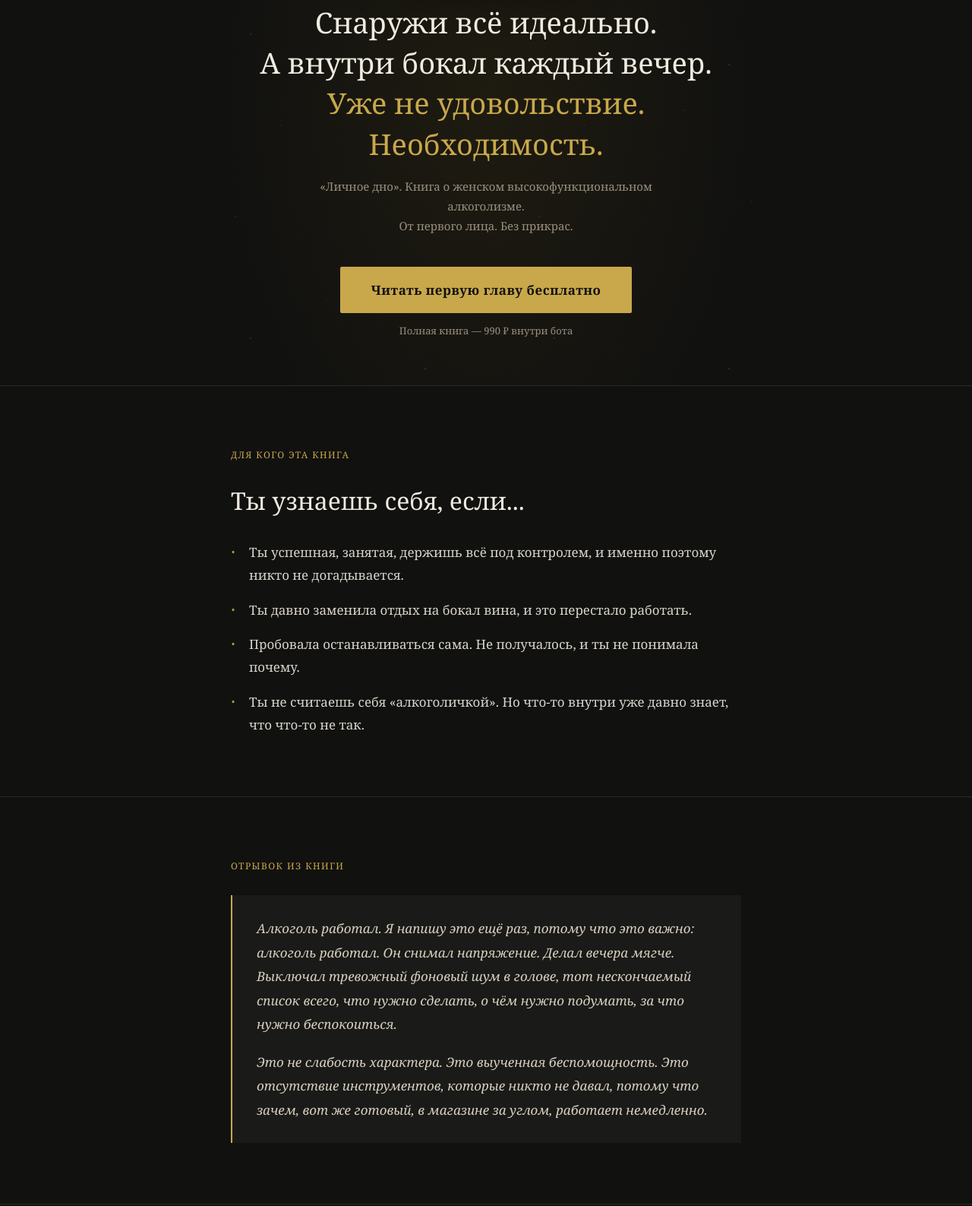
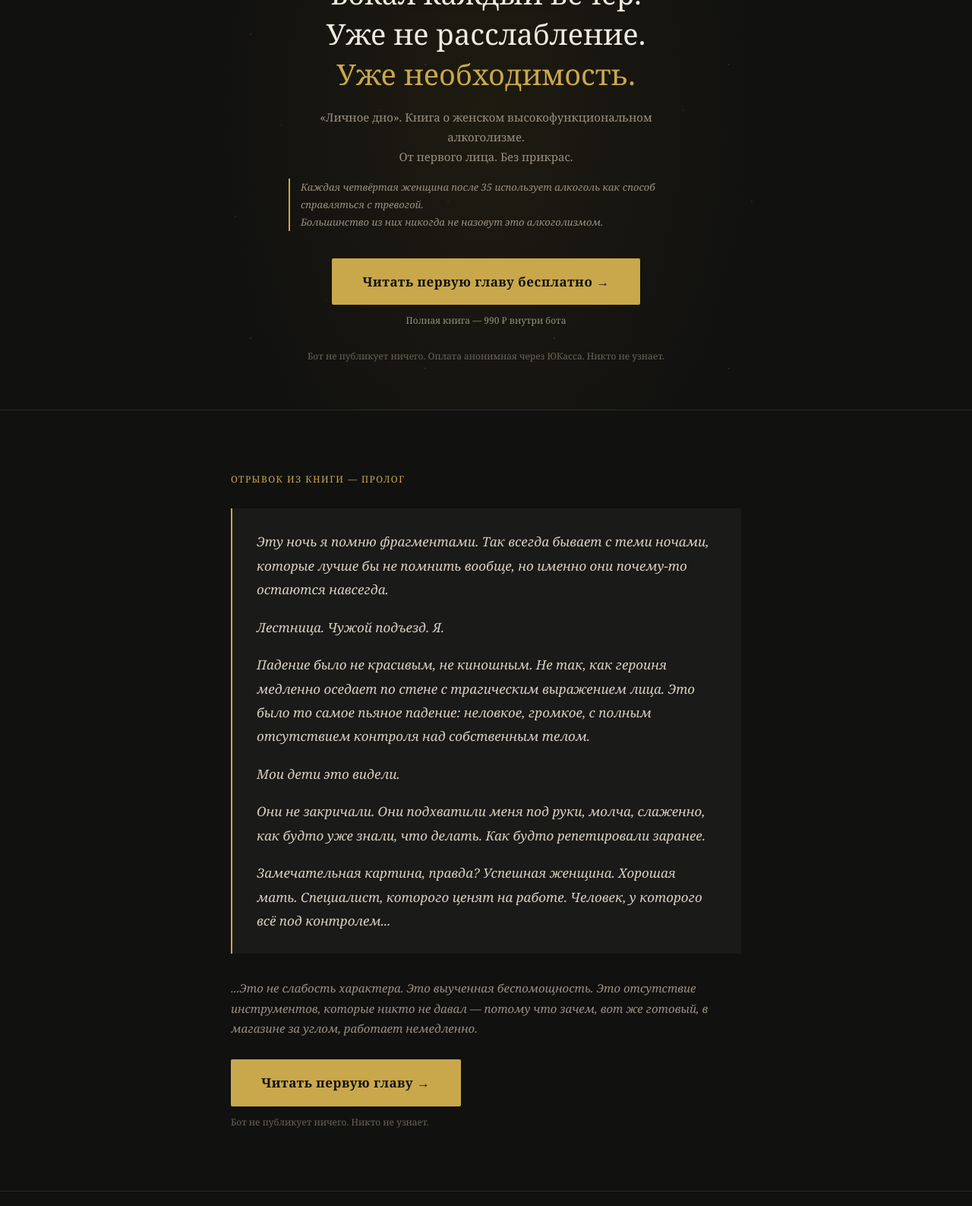
Before and after one commit to natalapsenickins-hash/lichnoednobook, a plain HTML site: page index.html in a window 1280 px wide. Shown: the part 435-2022 px from the top of the page at 76% size. Drawn offline with Linux system fonts and the light colour scheme.

Commit message:
Refactor styles and update content in index.html
Updated various styles and content in index.html, including adjustments to image size, margin values, and added new sections for excerpts and statistics.

```diff
--- a/index.html
+++ b/index.html
@@ -1,3 +1,4 @@
+
 <!DOCTYPE html>
 <html lang="ru">
 <head>
@@ -58,12 +59,12 @@
     }
 
     .cover-img {
-      width: 220px;
+      width: 200px;
       border-radius: 4px;
       box-shadow: 0 20px 60px rgba(0,0,0,0.7), 0 0 40px rgba(201,168,76,0.15);
       position: relative;
       z-index: 1;
-      margin-bottom: 48px;
+      margin-bottom: 40px;
     }
 
     .hero-headline {
@@ -87,7 +88,20 @@
       max-width: 480px;
       position: relative;
       z-index: 1;
-      margin-bottom: 40px;
+      margin-bottom: 16px;
+    }
+
+    .stat-line {
+      font-size: 13px;
+      color: var(--muted);
+      max-width: 520px;
+      position: relative;
+      z-index: 1;
+      margin-bottom: 36px;
+      font-style: italic;
+      border-left: 2px solid var(--gold);
+      padding-left: 14px;
+      text-align: left;
     }
 
     .btn {
@@ -106,9 +120,17 @@
     .btn:hover { opacity: 0.88; }
 
     .btn-note {
-      font-size: 13px;
+      font-size: 12px;
       color: var(--muted);
-      margin-top: 12px;
+      margin-top: 10px;
+      position: relative;
+      z-index: 1;
+    }
+
+    .anon-note {
+      font-size: 12px;
+      color: #6a6458;
+      margin-top: 8px;
       position: relative;
       z-index: 1;
     }
@@ -144,6 +166,24 @@
       margin: 0;
     }
 
+    /* EXCERPT */
+    .excerpt-box {
+      border-left: 2px solid var(--gold);
+      padding: 28px 32px;
+      background: var(--dark2);
+      font-style: italic;
+      color: #d8d0c0;
+      line-height: 1.85;
+      margin-bottom: 32px;
+    }
+
+    .excerpt-hook {
+      color: var(--muted);
+      font-size: 15px;
+      margin-bottom: 28px;
+      font-style: italic;
+    }
+
     /* FOR WHOM */
     .forwhom-list {
       list-style: none;
@@ -167,16 +207,6 @@
       font-size: 24px;
       line-height: 1;
       top: 2px;
-    }
-
-    /* EXCERPT */
-    .excerpt-box {
-      border-left: 2px solid var(--gold);
-      padding: 28px 32px;
-      background: var(--dark2);
-      font-style: italic;
-      color: #d8d0c0;
-      line-height: 1.85;
     }
 
     /* CONTENTS */
@@ -308,16 +338,39 @@
 <section class="hero">
   <img src="cover.jpg" alt="Обложка книги Личное дно" class="cover-img" />
   <h1 class="hero-headline">
-    Снаружи всё идеально.<br>
-    А внутри бокал каждый вечер.<br>
-    <em>Уже не удовольствие. Необходимость.</em>
+    Бокал каждый вечер.<br>
+    Уже не расслабление.<br>
+    <em>Уже необходимость.</em>
   </h1>
   <p class="hero-sub">
     «Личное дно». Книга о женском высокофункциональном алкоголизме.<br>
     От первого лица. Без прикрас.
   </p>
-  <a href="https://t.me/lichnoedno_bot" class="btn">Читать первую главу бесплатно</a>
+  <p class="stat-line">
+    Каждая четвёртая женщина после 35 использует алкоголь как способ справляться с тревогой.<br>
+    Большинство из них никогда не назовут это алкоголизмом.
+  </p>
+  <a href="https://t.me/lichnoedno_bot" class="btn">Читать первую главу бесплатно →</a>
   <p class="btn-note">Полная книга — 990 ₽ внутри бота</p>
+  <p class="anon-note">Бот не публикует ничего. Оплата анонимная через ЮКасса. Никто не узнает.</p>
+</section>
+
+<hr class="divider" />
+
+<!-- EXCERPT -->
+<section>
+  <p class="section-label">Отрывок из книги — пролог</p>
+  <div class="excerpt-box">
+    <p>Эту ночь я помню фрагментами. Так всегда бывает с теми ночами, которые лучше бы не помнить вообще, но именно они почему-то остаются навсегда.</p>
+    <p>Лестница. Чужой подъезд. Я.</p>
+    <p>Падение было не красивым, не киношным. Не так, как героиня медленно оседает по стене с трагическим выражением лица. Это было то самое пьяное падение: неловкое, громкое, с полным отсутствием контроля над собственным телом.</p>
+    <p>Мои дети это видели.</p>
+    <p>Они не закричали. Они подхватили меня под руки, молча, слаженно, как будто уже знали, что делать. Как будто репетировали заранее.</p>
+    <p>Замечательная картина, правда? Успешная женщина. Хорошая мать. Специалист, которого ценят на работе. Человек, у которого всё под контролем...</p>
+  </div>
+  <p class="excerpt-hook">...Это не слабость характера. Это выученная беспомощность. Это отсутствие инструментов, которые никто не давал — потому что зачем, вот же готовый, в магазине за углом, работает немедленно.</p>
+  <a href="https://t.me/lichnoedno_bot" class="btn">Читать первую главу →</a>
+  <p class="anon-note" style="margin-top: 10px;">Бот не публикует ничего. Никто не узнает.</p>
 </section>
 
 <hr class="divider" />
@@ -332,17 +385,6 @@
     <li>Пробовала останавливаться сама. Не получалось, и ты не понимала почему.</li>
     <li>Ты не считаешь себя «алкоголичкой». Но что-то внутри уже давно знает, что что-то не так.</li>
   </ul>
-</section>
-
-<hr class="divider" />
-
-<!-- EXCERPT -->
-<section>
-  <p class="section-label">Отрывок из книги</p>
-  <div class="excerpt-box">
-    <p>Алкоголь работал. Я напишу это ещё раз, потому что это важно: алкоголь работал. Он снимал напряжение. Делал вечера мягче. Выключал тревожный фоновый шум в голове, тот нескончаемый список всего, что нужно сделать, о чём нужно подумать, за что нужно беспокоиться.</p>
-    <p>Это не слабость характера. Это выученная беспомощность. Это отсутствие инструментов, которые никто не давал, потому что зачем, вот же готовый, в магазине за углом, работает немедленно.</p>
-  </div>
 </section>
 
 <hr class="divider" />
@@ -394,9 +436,11 @@
 <!-- BUY -->
 <div class="buy-section">
   <h2>Это не про мгновенное спасение. Это про то, что происходит на самом деле, и что с этим можно сделать.</h2>
-  <p class="buy-sub">PDF сразу после оплаты. Безопасная оплата через ЮKassa.</p>
+  <p class="buy-sub">PDF сразу после оплаты. Безопасная оплата через ЮКасса.</p>
   <p class="price-tag">990 ₽</p>
-  <a href="https://t.me/lichnoedno_bot" class="btn">Читать первую главу бесплатно</a>
+  <a href="https://t.me/lichnoedno_bot" class="btn">Читать первую главу бесплатно →</a>
+  <p class="btn-note" style="margin-top: 12px;">Полная книга — 990 ₽ внутри бота</p>
+  <p class="anon-note" style="margin-top: 8px;">Бот не публикует ничего. Оплата анонимная. Никто не узнает.</p>
 </div>
 
 <footer>
```
